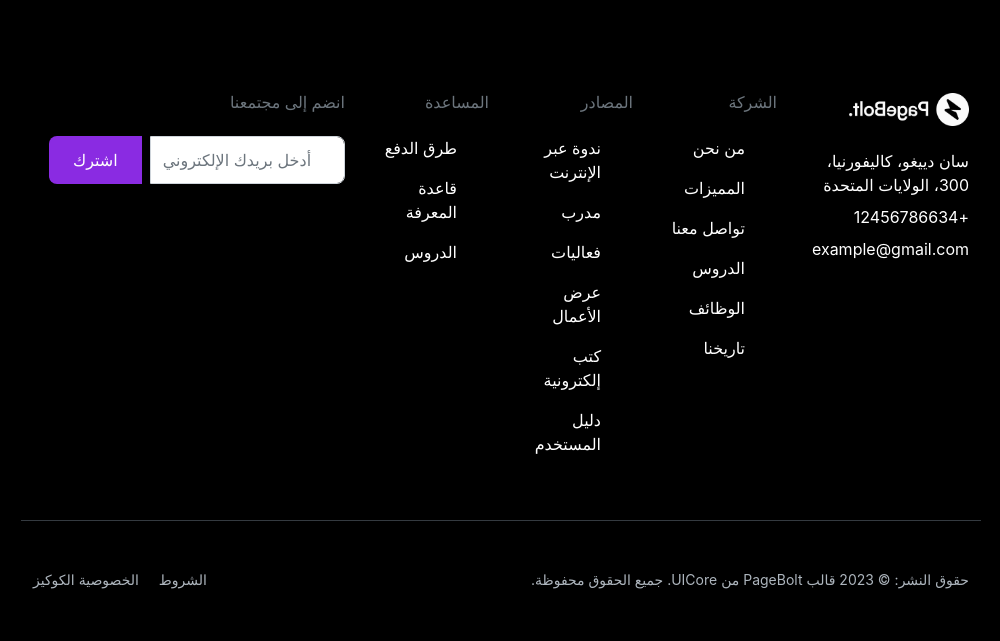
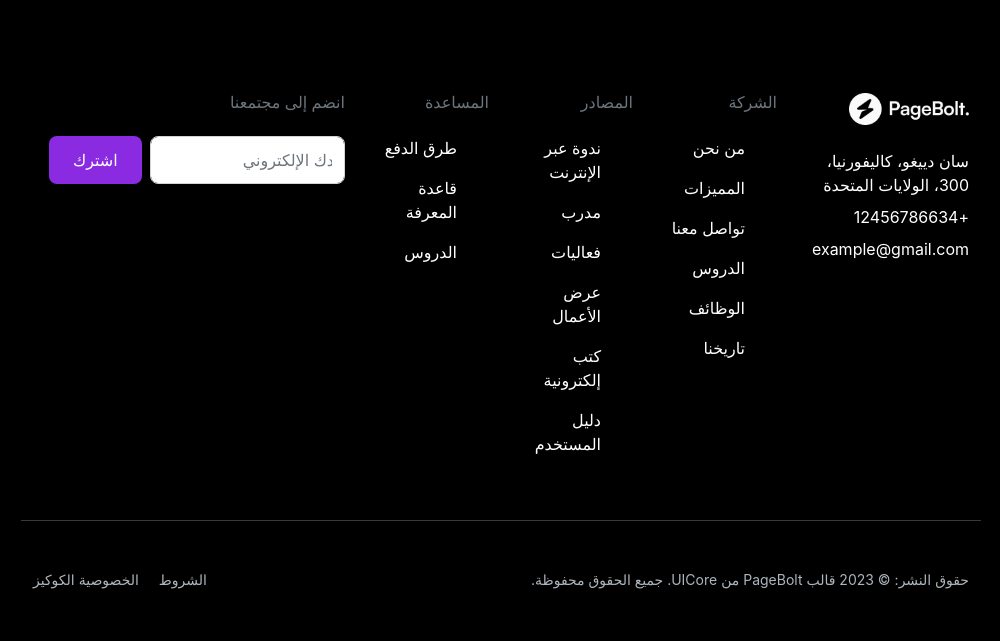
Before and after one commit to BassemHazemDev/Pagebolt, a plain HTML site: page indexAr.html in a window 1280 px wide. Shown: the part 5157-5798 px from the top of the page, without its empty margins (139-1139 px from the left). Drawn offline with Linux system fonts and the light colour scheme.

Commit message:
Update footer and RTL styles for consistency
Added !important to border-radius in footer subscribe form for both CSS files to ensure style precedence. Updated styleAr.css with adjustments for online learning header, placeholder padding, and contact link image transformation to improve RTL layout consistency.

```diff
--- a/css/style.css
+++ b/css/style.css
@@ -603,7 +603,7 @@ main #online-learning .content .learning-card .title {
 .footer .subscribe-form .form-control {
   background-color: #fff;
   border: 1px solid #ced4da;
-  border-radius: 0.5rem;
+  border-radius: 0.5rem !important;
   color: #495057;
 }
 
@@ -615,7 +615,7 @@ main #online-learning .content .learning-card .title {
   background-color: #8a2be2;
   color: #fff;
   border: none;
-  border-radius: 0.5rem;
+  border-radius: 0.5rem !important;
   padding: 0.75rem 1.5rem;
   font-weight: 500;
   transition: background-color 0.2s ease-in-out;
--- a/css/styleAr.css
+++ b/css/styleAr.css
@@ -57,3 +57,16 @@ header .left-content .avatars-span {
   right: auto;
   left: 32px;
 }
+
+main #online-learning h2::after {
+  top: 50%;
+  right: 100%;
+}
+
+.footer .subscribe-form .form-control::placeholder {
+  padding-left: 5rem;
+}
+
+.footer .links-contact img{
+  transform: none !important;
+}
```
